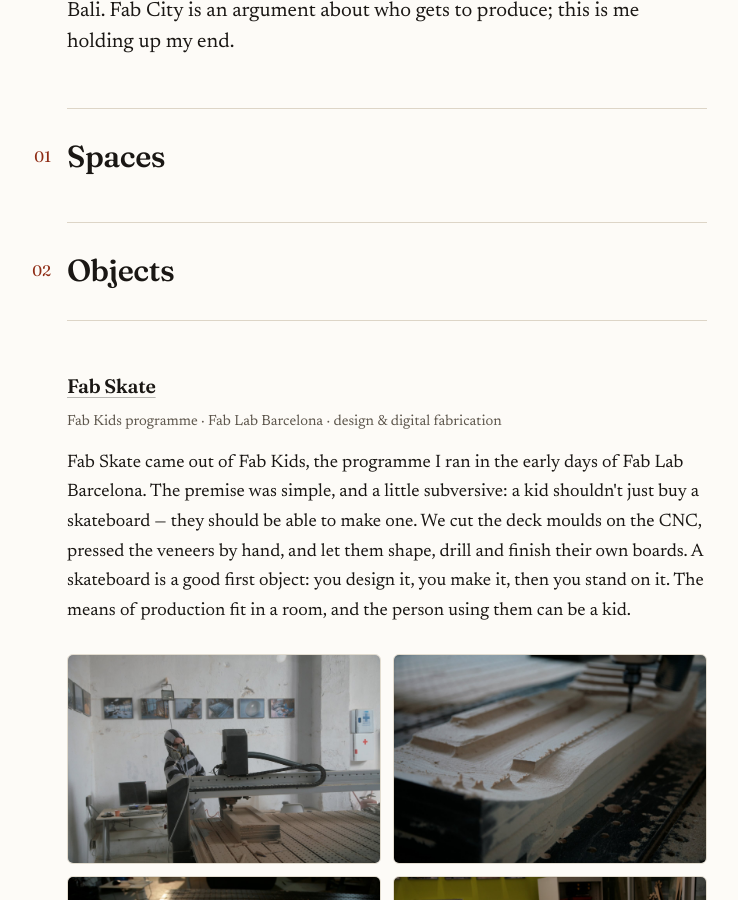
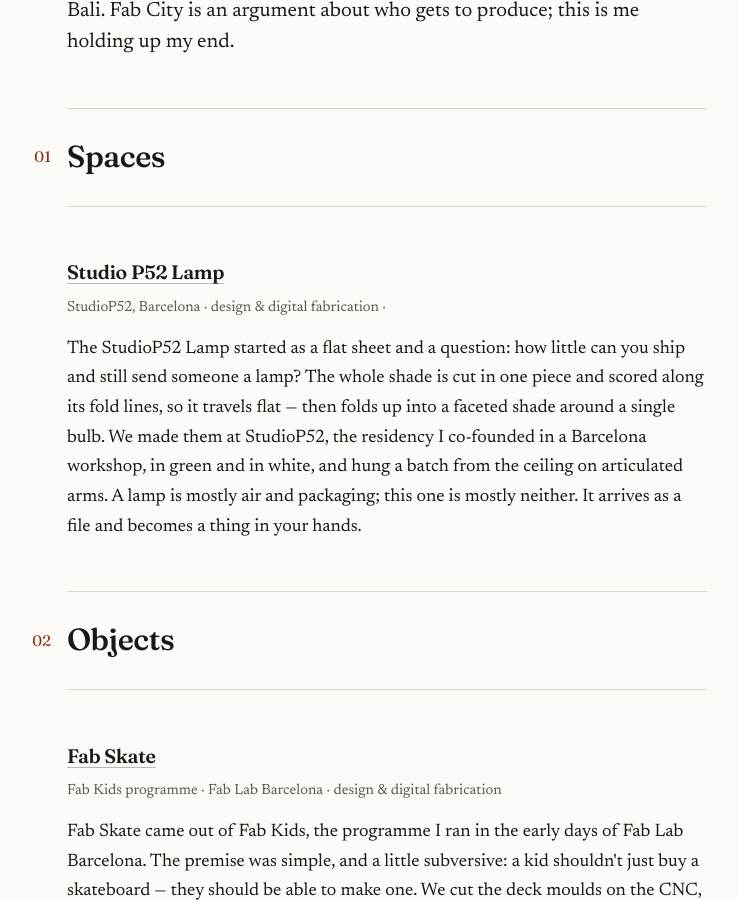
Before and after one commit to tomasdiez/tomasdiez.github.io, a Jekyll site: the page built from making.html, in a window 1280 px wide and 900 px high, scrolled down 343 px. Shown: the whole window, without its empty margins (253-991 px from the left). Built offline with Jekyll 4.4.1, drawn with Linux system fonts in a browser that asks for light colours.

Commit message:
Update _data/making.yml (via Pages CMS)

```diff
--- a/_data/making.yml
+++ b/_data/making.yml
@@ -18,3 +18,17 @@
     drill and finish their own boards. A skateboard is a good first object: you
     design it, you make it, then you stand on it. The means of production fit in
     a room, and the person using them can be a kid."
+- kind: space
+  status: live
+  name: Studio P52 Lamp
+  meta: StudioP52, Barcelona · design & digital fabrication
+  url: https://studiop52.com/
+  body: >-
+    The StudioP52 Lamp started as a flat sheet and a question: how little can
+    you
+        ship and still send someone a lamp? The whole shade is cut in one piece and
+        scored along its fold lines, so it travels flat — then folds up into a faceted
+        shade around a single bulb. We made them at StudioP52, the residency I
+        co-founded in a Barcelona workshop, in green and in white, and hung a batch
+        from the ceiling on articulated arms. A lamp is mostly air and packaging; this
+        one is mostly neither. It arrives as a file and becomes a thing in your hands.
```
